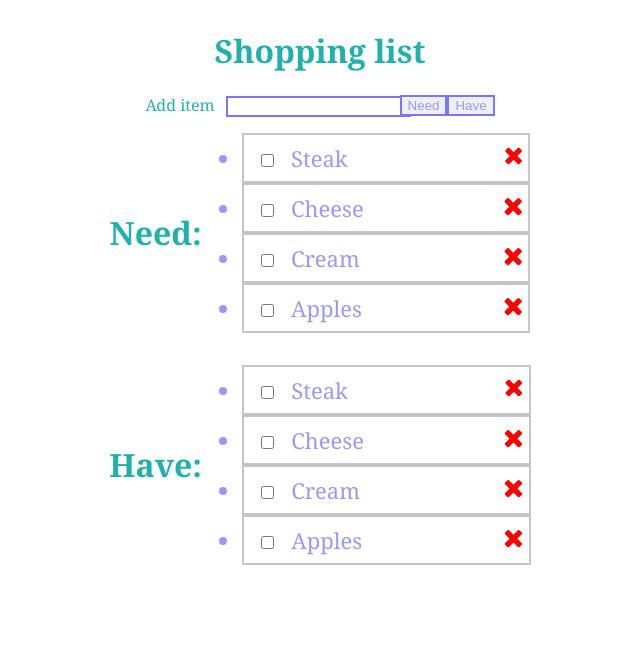
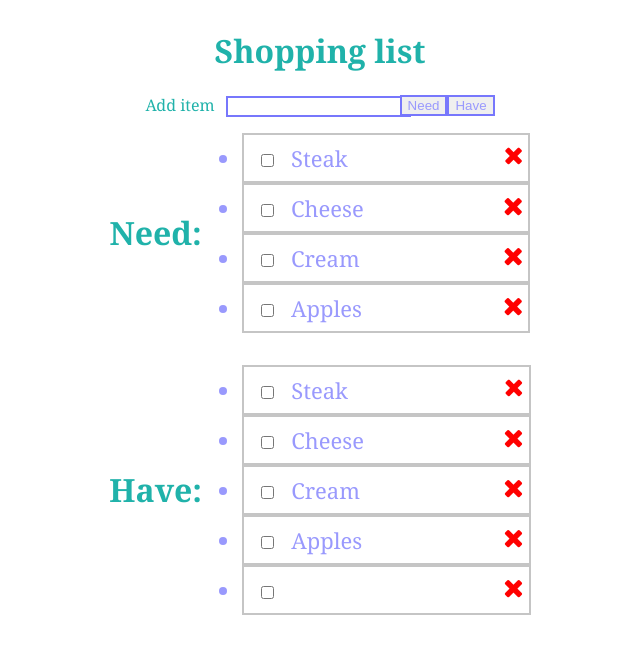
Before and after one commit to Parth-Managements/Javascript, a plain HTML site: page RemoveElemt.html in a window 1280 px wide. Both pictures are taken after a click on the button "Have". Shown: the whole page, without its empty margins (320-960 px from the left). Drawn offline with Linux system fonts and the light colour scheme.

Commit message:
JS Files

```diff
--- a/RemoveElemt.html
+++ b/RemoveElemt.html
@@ -137,7 +137,7 @@
     <div class="container">
         Add item <div class="add">
            <input type="text">
-        </div> <button id="but" type="button" onclick="addeleneed()">Need</button> <button id="have" type="button">Have</button>
+        </div> <button id="but" type="button" onclick="addeleneed()">Need</button> <button id="have" type="button" onclick="addelehave()">Have</button>
         </div>
     <div class="temp1">
         <h1 style="color: lightseagreen;">Need:</h1>
@@ -179,7 +179,22 @@
         listItem.innerHTML = `
             <input type="checkbox" class="ncheck">${itemText}
             <i class="fa fa-remove" style="font-size:26px;color:red" onclick="rmve(this)"></i>`;
+
         const needList = document.getElementById('hlist1');
+        needList.appendChild(listItem);
+
+    }
+
+    function addelehave()
+    {
+        const input = document.querySelector('input[type="text"]');
+        const itemText = input.value.trim();
+        const listItem = document.createElement('li');
+        listItem.innerHTML = `
+            <input type="checkbox" class="ncheck">${itemText}
+            <i class="fa fa-remove" style="font-size:26px;color:red" onclick="rmve(this)"></i>`;
+
+        const needList = document.getElementById('hlist2');
         needList.appendChild(listItem);
 
     }
```
